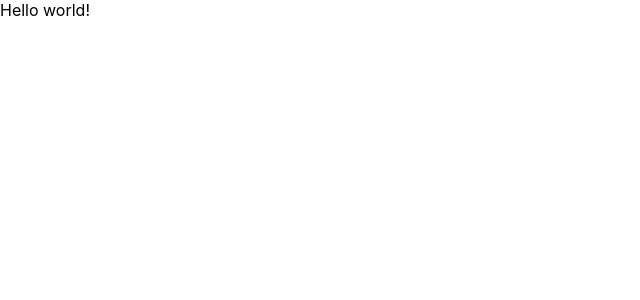
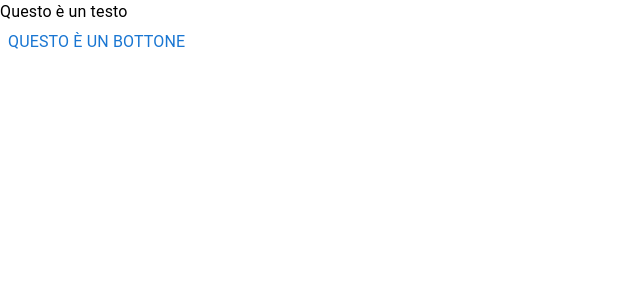
Before and after one commit to alantheandroid/stackhouse-dashboard, a React (Create React App) app: page / in a window 1280 px wide. Shown: the top 300 px of the page, without its empty margins (0-640 px from the left). Built offline with nearby package versions, Linux system fonts and the light colour scheme.

Commit message:
📦 NEW: add basic Text and Button custom components

```diff
--- a/src/App.tsx
+++ b/src/App.tsx
@@ -1,7 +1,16 @@
 import React from 'react';
+import Text from './components/Text';
+import Button from './components/Button';
 
 function App(): JSX.Element {
-  return <div className="App">Hello world!</div>;
+  return (
+    <div className="App">
+      <Text variant="body1" color="">
+        Questo è un testo
+      </Text>
+      <Button text="Questo è un bottone" />
+    </div>
+  );
 }
 
 export default App;
--- /dev/null
+++ b/src/components/Button/index.tsx
@@ -0,0 +1,17 @@
+import { Button as BaseButton, ButtonProps } from '@mui/material';
+import React from 'react';
+import Text from '../Text';
+
+type Props = {
+  text?: string;
+} & Pick<ButtonProps, 'variant'>;
+
+function Button({ text, ...props }: Props) {
+  return (
+    <BaseButton {...props}>
+      {text && <Text variant="body1">{text}</Text>}
+    </BaseButton>
+  );
+}
+
+export default Button;
--- /dev/null
+++ b/src/components/Text/index.tsx
@@ -0,0 +1,12 @@
+import { Typography, TypographyProps } from '@mui/material';
+import React from 'react';
+
+type Props = {
+  children: React.ReactNode;
+} & Pick<TypographyProps, 'variant' | 'color' | 'fontSize'>;
+
+function Text({ children, ...props }: Props) {
+  return <Typography {...props}>{children}</Typography>;
+}
+
+export default Text;
```
